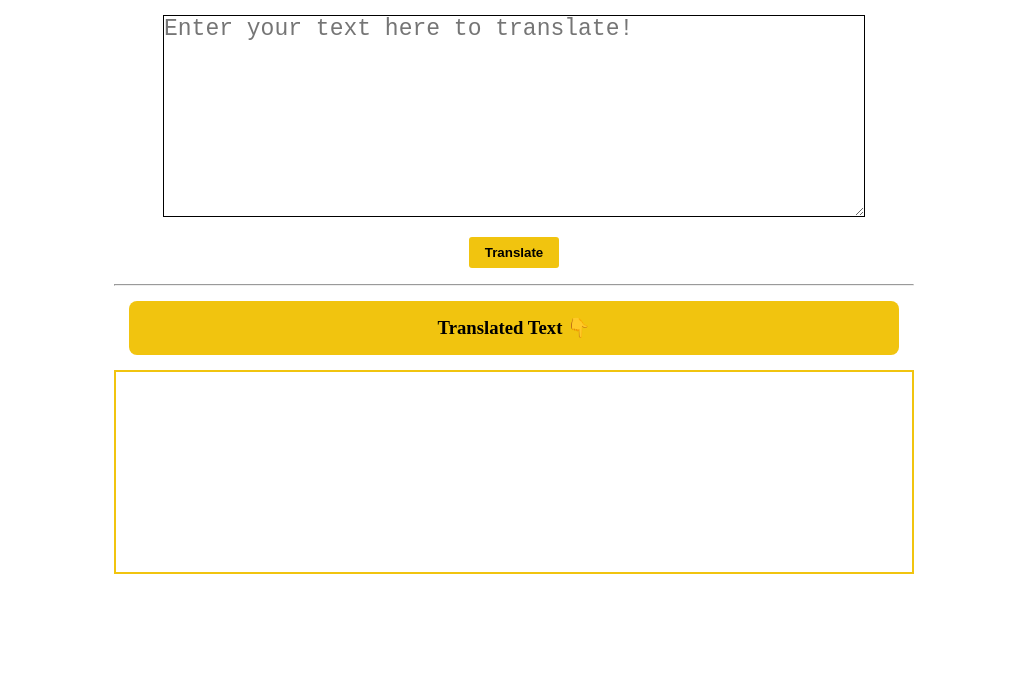
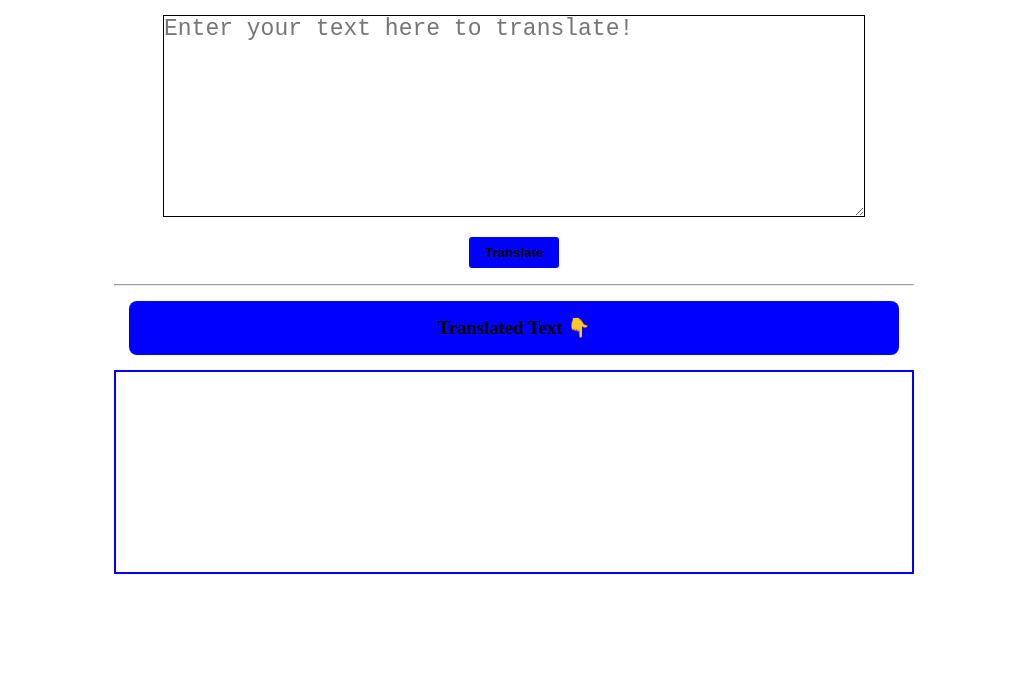
Before and after one commit to Manush54/Minion-Interpretion, a plain HTML site: page index.html in a window 1280 px wide. Shown: the part 104-800 px from the top of the page, without its empty margins (126-1153 px from the left). Drawn offline with Linux system fonts and the light colour scheme.

Commit message:
Update banana.css

```diff
--- a/banana.css
+++ b/banana.css
@@ -5,7 +5,7 @@
 
 
 .heading {
-    background-color: #f1c40f;
+    background-color: blue;
     padding: 2rem;
     text-align: center;
     max-width: 900px;
@@ -34,7 +34,7 @@
 
 .translate-btn {
     padding: 0.5rem 1rem;
-    background-color: #f1c40f;
+    background-color: blue;
     margin: 1rem;
     text-align: center;
     border: none;
@@ -49,7 +49,7 @@
 }
 
 .translated-text {
-    border: 2px solid #f1c40f;
+    border: 2px solid blue;
     min-height: 200px;
     max-height: fit-content;
 }
```
